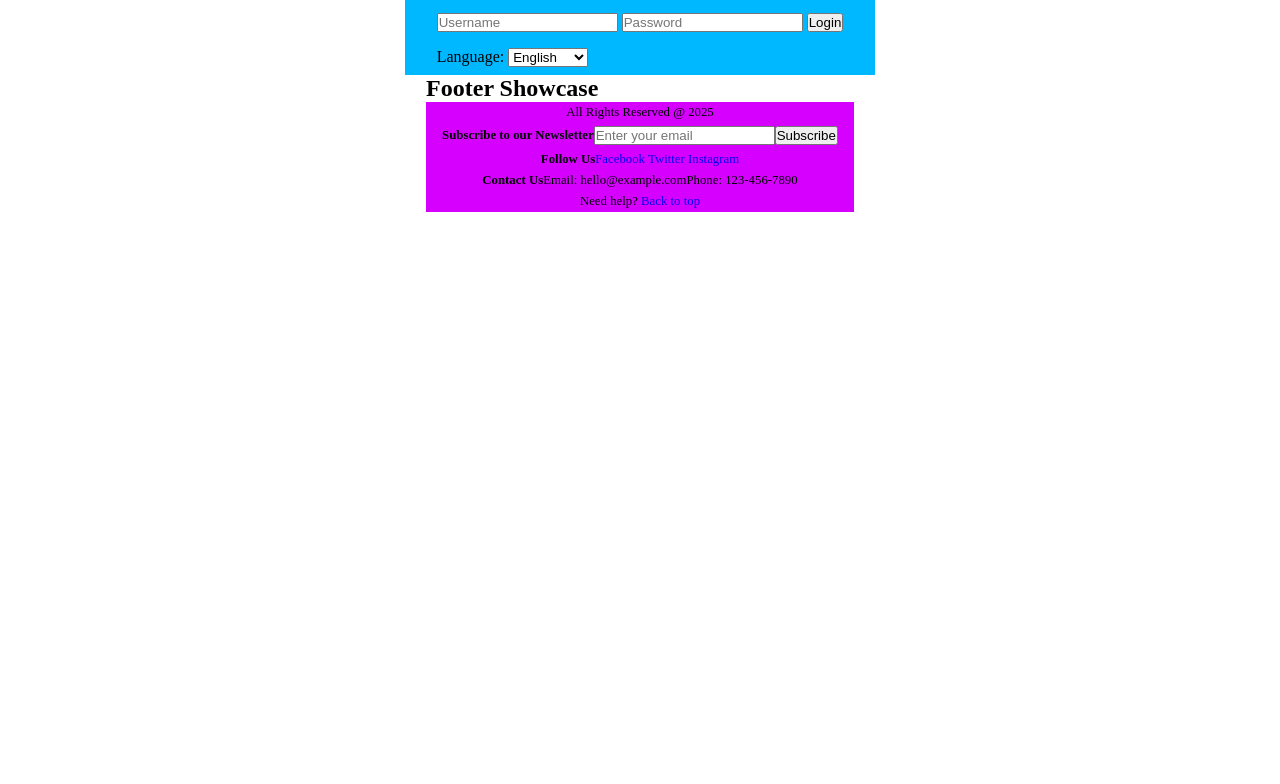
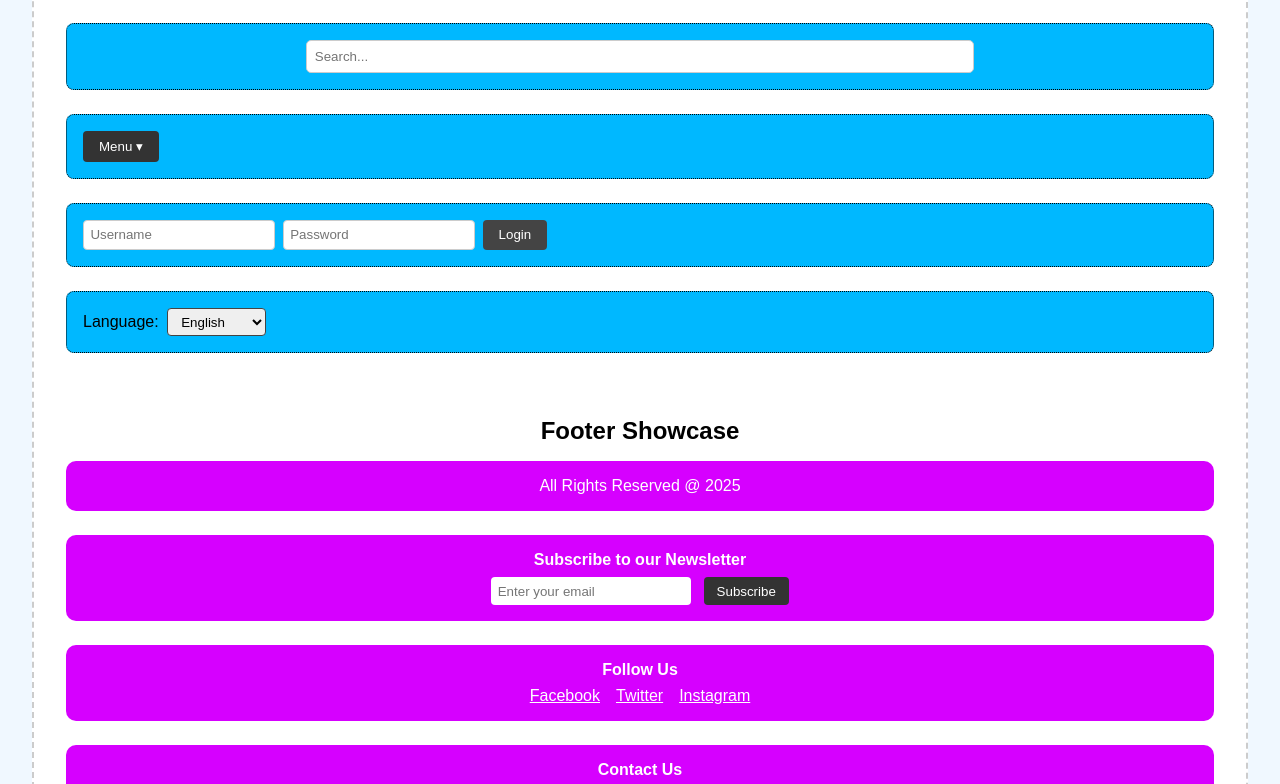
Before and after one commit to migsii/WD-SEATWORK-1, a plain HTML site: page index.html in a window 1280 px wide. Shown: the part 251-1035 px from the top of the page. Before the commit the page ends 800 px from the top, so only its background shows below. Drawn offline with Linux system fonts and the light colour scheme.

Commit message:
refactor: final style.css

```diff
--- a/assets/css/style.css
+++ b/assets/css/style.css
@@ -3,84 +3,208 @@
   padding: 0;
   box-sizing: border-box;
   text-decoration: none;
+  font-family: Arial, sans-serif;
 }
 
-.body {
+body {
+  background-color: aliceblue;
+  padding: 2rem;
+  scroll-behavior: smooth;
+}
+
+.container {
+  margin-bottom: 4rem;
+}
+
+h2 {
+  margin-bottom: 1rem;
+  text-align: center;
+}
+
+.headers {
   display: flex;
   flex-direction: column;
-  min-height: 100svh;
-  background-color: aliceblue;
-  justify-content: space-between;
-}
-.header*,
-.header {
-  border: 1px dotted black;
+  gap: 1.5rem;
 }
 
 .header {
+  padding: 1rem;
+  background-color: #00b8ff;
+  border: 1px dotted black;
+  border-radius: 8px;
+  display: flex;
+  justify-content: space-between;
+  align-items: center;
+  gap: 1rem;
+  flex-wrap: wrap;
+}
+
+.header1 .left {
   display: flex;
   align-items: center;
-  padding: 0.5rem 2rem;
-  justify-content: space-between;
-  background-color: rgba(0, 184, 255);
+  gap: 1rem;
+}
 
-  .left {
-    align-items: center;
-    display: flex;
-    gap: 0.5rem;
-  }
+.header1 .right {
+  display: flex;
+  gap: 1rem;
+}
 
-  .right {
-    display: flex;
-    align-items: center;
-    justify-content: center;
-    gap: 1rem;
-  }
+.logo {
+  width: 50px;
+}
 
-  .logo {
-    max-width: 6rem;
-  }
+.company-name {
+  color: bisque;
+}
 
-  .company-name {
-    font-size: 2rem;
-    color: bisque;
-  }
+.header2 {
+  justify-content: center;
+  flex-direction: column;
+  align-items: center;
+}
 
-  .btn {
-    background-color: rgba(0, 255, 159, 0.5);
-    background: linear-gradient(
-      90deg,
-      rgba(36, 0, 32, 0.3) rgba(146, 0, 32, 0.3)
-    );
-    font-size: 1.3rem;
-    color: bisque;
-    padding: 0.5rem 1rem;
-    border-radius: 5px;
-  }
+.search-bar {
+  padding: 0.5rem;
+  width: 60%;
+  border-radius: 5px;
+  border: 1px solid #ccc;
 }
-.contents {
-  height: 100%;
-  border: 1px black dotted;
+
+.dropdown {
+  position: relative;
+  display: inline-block;
+}
+
+.dropbtn {
+  padding: 0.5rem 1rem;
+  cursor: pointer;
+  background-color: #333;
+  color: white;
+  border: none;
+  border-radius: 4px;
+}
+
+.dropdown-content {
+  display: none;
+  position: absolute;
+  background-color: white;
+  min-width: 120px;
+  box-shadow: 0px 4px 8px rgba(0, 0, 0, 0.2);
+  z-index: 1;
+}
+
+.dropdown-content a {
+  color: black;
+  padding: 0.5rem;
+  display: block;
+}
+
+.dropdown:hover .dropdown-content {
+  display: block;
+}
+
+.header4 form {
   display: flex;
-  flex-direction: column;
-  gap: 2rem;
+  gap: 0.5rem;
+}
+
+.header4 input {
+  padding: 0.4rem;
+  border: 1px solid #ccc;
+  border-radius: 4px;
+}
+
+.header4 button {
+  padding: 0.4rem 1rem;
+  background: #444;
+  color: white;
+  border: none;
+  border-radius: 4px;
+}
+
+.header5 {
   justify-content: space-between;
 }
 
+.language-switcher {
+  display: flex;
+  align-items: center;
+  gap: 0.5rem;
+}
+
+.language-switcher select {
+  padding: 0.3rem 0.6rem;
+  border-radius: 4px;
+  border: 1px solid #444;
+}
+
+.badge {
+  position: absolute;
+  top: -10px;
+  right: -12px;
+  background: red;
+  color: white;
+  padding: 0.2rem 0.4rem;
+  border-radius: 50%;
+  font-size: 0.7rem;
+}
+
 .hero {
-  width: 100%;
+  text-align: center;
+  padding: 2rem;
+  background: white;
+  margin-bottom: 4rem;
+  border: 2px dashed #ccc;
+  border-radius: 10px;
+}
+
+.footers {
   display: flex;
   flex-direction: column;
-  flex-wrap: wrap;
-  justify-content: center;
-  align-items: center;
+  gap: 1.5rem;
 }
 
 .footer {
+  padding: 1rem;
+  text-align: center;
+  background-color: #d600ff;
+  color: white;
+  border-radius: 10px;
+}
+
+.footer2 input {
+  padding: 0.4rem;
+  margin-top: 0.5rem;
+  border-radius: 4px;
+  border: none;
+  width: 200px;
+}
+.footer2 button {
+  margin-left: 0.5rem;
+  padding: 0.4rem 0.8rem;
+  border: none;
+  background-color: #333;
+  color: white;
+  border-radius: 4px;
+}
+
+.footer3 .socials {
+  margin-top: 0.5rem;
   display: flex;
   justify-content: center;
-  align-items: center;
-  font-size: 0.8rem;
-  padding: 0.2rem 1rem;
-  background-color: rgba(214, 0, 255);
+  gap: 1rem;
 }
+.footer3 .socials a {
+  color: white;
+  text-decoration: underline;
+}
+
+.footer4 p {
+  margin-top: 0.5rem;
+}
+
+.footer5 a {
+  color: yellow;
+  font-weight: bold;
+}
```
